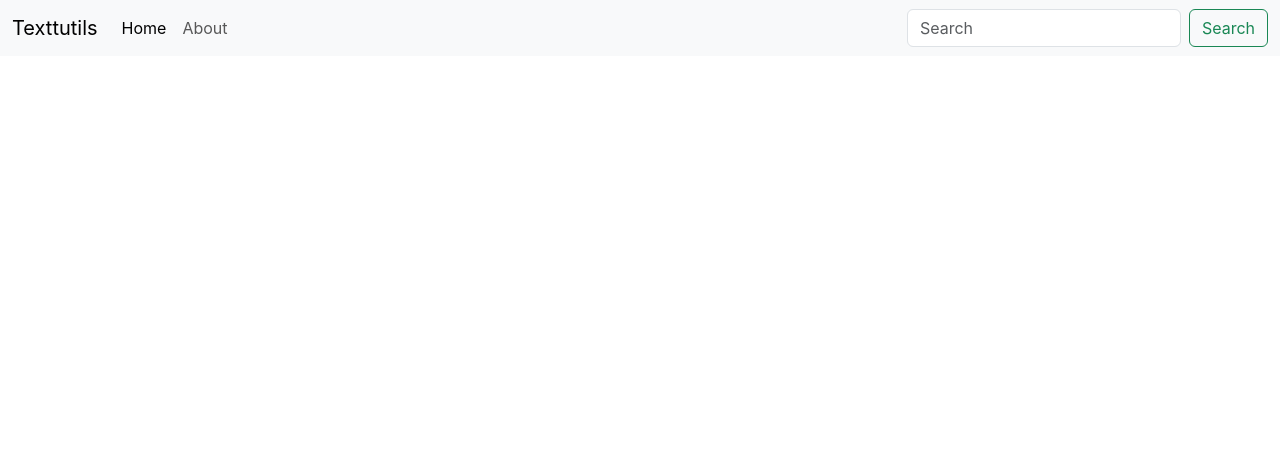
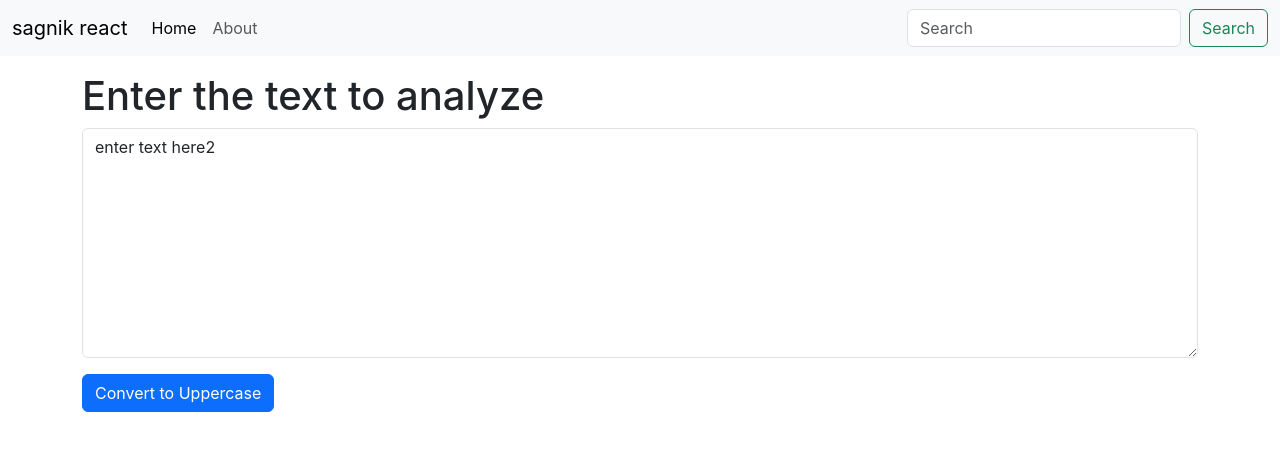
Before and after one commit to Pan-thre/textutils, a React (Create React App) app: page / in a window 1280 px wide. Shown: the top 450 px of the page. Built offline with nearby package versions, Linux system fonts and the light colour scheme.

Commit message:
Add Navbar and TextForm components; integrate Bootstrap for styling

```diff
--- a/public/index.html
+++ b/public/index.html
@@ -12,7 +12,7 @@
     <link rel="apple-touch-icon" href="%PUBLIC_URL%/logo192.png" />
 
     <link rel="manifest" href="%PUBLIC_URL%/manifest.json" />
-        <link href="https://cdn.jsdelivr.net/npm/bootstrap@5.3.7/dist/css/bootstrap.min.css" rel="stylesheet" integrity="sha384-LN+7fdVzj6u52u30Kp6M/trliBMCMKTyK833zpbD+pXdCLuTusPj697FH4R/5mcr" crossorigin="anonymous">
+    <link href="https://cdn.jsdelivr.net/npm/bootstrap@5.3.7/dist/css/bootstrap.min.css" rel="stylesheet" integrity="sha384-LN+7fdVzj6u52u30Kp6M/trliBMCMKTyK833zpbD+pXdCLuTusPj697FH4R/5mcr" crossorigin="anonymous">
 
     <title>React App</title>
   </head>
--- a/src/App.js
+++ b/src/App.js
@@ -1,33 +1,19 @@
 
 import './App.css';
+import Navbar from './components/Navbar';
+import TextForm from './components/TextForm';
+
 
 function App() {
   return (
     <>
-      <nav className="navbar navbar-expand-lg bg-body-tertiary">
-        <div className="container-fluid">
-          <a className="navbar-brand" href="/">Texttutils</a>
-          <button className="navbar-toggler" type="button" data-bs-toggle="collapse" data-bs-target="#navbarSupportedContent" aria-controls="navbarSupportedContent" aria-expanded="false" aria-label="Toggle navigation">
-            <span className="navbar-toggler-icon"></span>
-          </button>
-          <div className="collapse navbar-collapse" id="navbarSupportedContent">
-            <ul className="navbar-nav me-auto mb-2 mb-lg-0">
-              <li className="nav-item">
-                <a className="nav-link active" aria-current="page" href="/">Home</a>
-              </li>
-              <li className="nav-item">
-                <a className="nav-link" href="/">About</a>
-              </li>
-            </ul>
-            <form className="d-flex" role="search">
-              <input className="form-control me-2" type="search" placeholder="Search" aria-label="Search" />
-              <button className="btn btn-outline-success" type="submit">Search</button>
-            </form>
-          </div>
-        </div>
-      </nav>
+      <Navbar title="sagnik react" aboutText="About Textutils"/>
+      <div className="container my-3">
+     <TextForm heading="Enter the text to analyze"/>
+     </div>
     </>
   );
 }
 
+
 export default App;
--- /dev/null
+++ b/src/components/Navbar.js
@@ -0,0 +1,40 @@
+import React from 'react'
+import PropTypes from 'prop-types'
+
+export default function Navbar(props) {
+  return (
+  <nav className="navbar navbar-expand-lg bg-body-tertiary">
+        <div className="container-fluid">
+          <a className="navbar-brand" href="/">{props.title}</a>
+          <button className="navbar-toggler" type="button" data-bs-toggle="collapse" data-bs-target="#navbarSupportedContent" aria-controls="navbarSupportedContent" aria-expanded="false" aria-label="Toggle navigation">
+            <span className="navbar-toggler-icon"></span>
+          </button>
+          <div className="collapse navbar-collapse" id="navbarSupportedContent">
+            <ul className="navbar-nav me-auto mb-2 mb-lg-0">
+              <li className="nav-item">
+                <a className="nav-link active" aria-current="page" href="/">Home</a>
+              </li>
+              <li className="nav-item">
+                <a className="nav-link" href="/">About</a>
+              </li>
+            </ul>
+            <form className="d-flex" role="search">
+              <input className="form-control me-2" type="search" placeholder="Search" aria-label="Search" />
+              <button className="btn btn-outline-success" type="submit">Search</button>
+            </form>
+          </div>
+        </div>
+      </nav>
+  )
+}
+
+
+Navbar.propTypes = {
+  title: PropTypes.string.isRequired,
+ aboutText: PropTypes.string.isRequired,
+}
+
+Navbar.defaultProps = {
+  title: "settitle here",
+  aboutText: "About text here"
+};
--- /dev/null
+++ b/src/components/TextForm.js
@@ -0,0 +1,24 @@
+import React, {useState} from 'react'
+
+
+export default function TextForm(props) {
+  const handleUpClick = ()=>{
+    let newText = text.toUpperCase();
+    setText(newText)
+  }
+
+  const handleOnChange = (event)=>{
+    setText(event.target.value)
+  }
+
+     const [text,setText] =useState('enter text here2');
+  return (
+    <div>
+      <h1>{props.heading}</h1>
+        <div className="mb-3">
+  <textarea className="form-control" value={text}  onChange={handleOnChange} id="myBox" rows="9"></textarea>
+</div>
+    <button className="btn btn-primary" onClick={handleUpClick} >Convert to Uppercase</button>
+    </div>
+  )
+}
```
